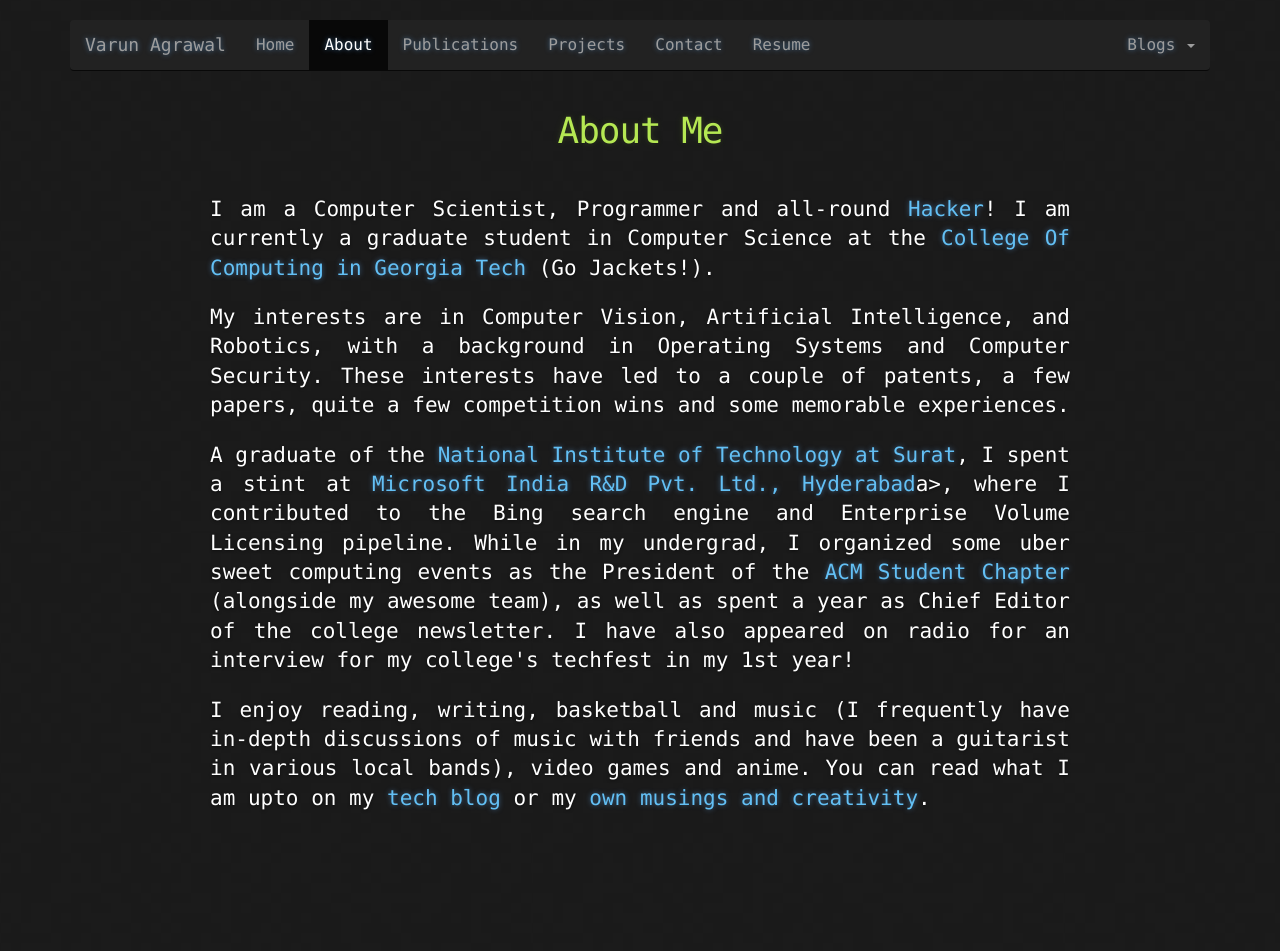
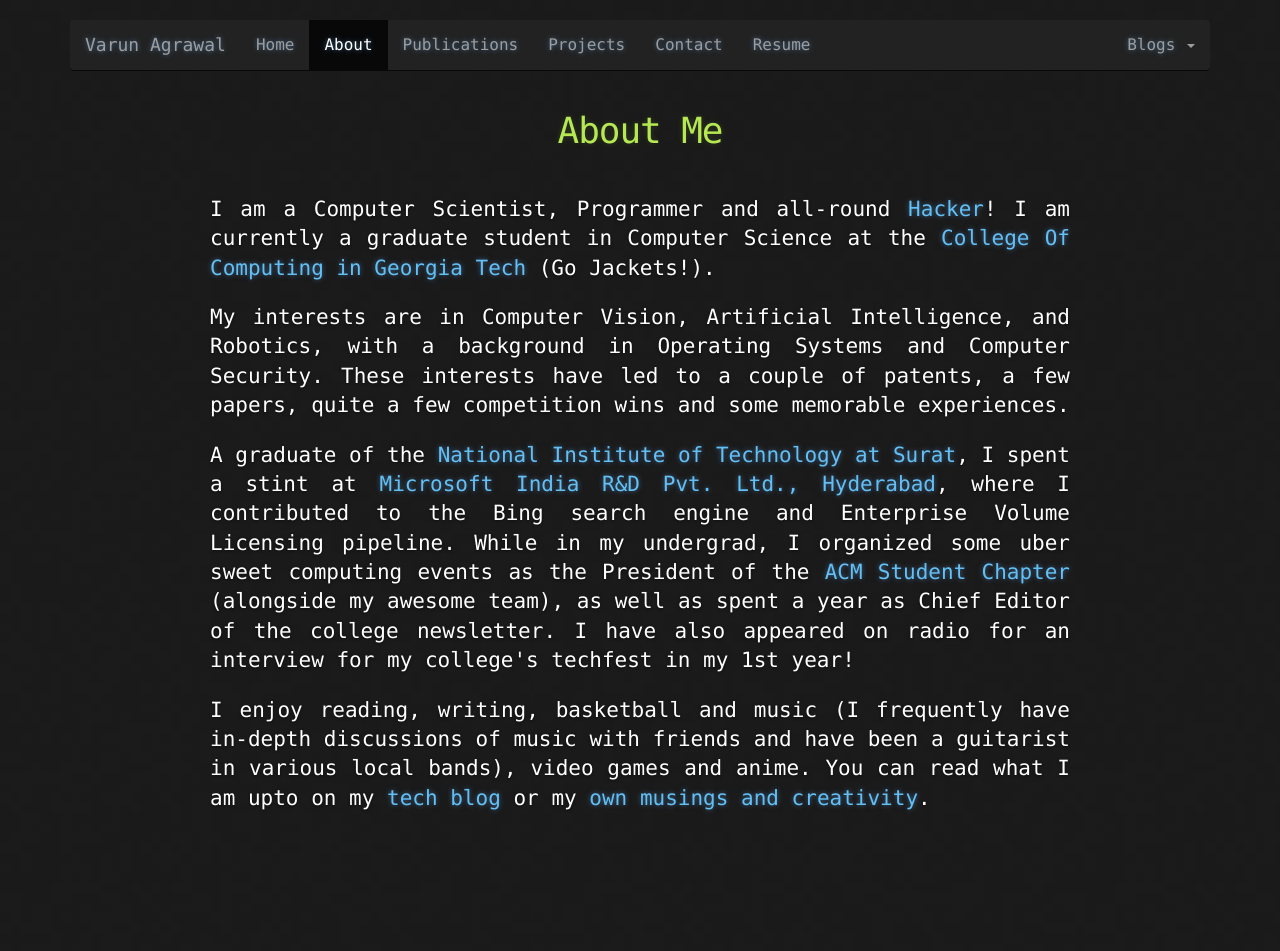
Before and after one commit to varunagrawal/varunagrawal.github.io, a Jekyll site: the page built from about.html, in a window 1280 px wide. Built offline with Jekyll 4.4.1, drawn with Linux system fonts in a browser that asks for light colours; nearby versions of some CDN libraries.

Commit message:
fixed small typo

```diff
--- a/about.html
+++ b/about.html
@@ -28,7 +28,7 @@ permalink: /about/
 
             <p class="lead">
                 A graduate of the <a href="http://svnit.ac.in/" target="_blank">National Institute of Technology at
-                Surat</a>, I spent a stint at <a href="https://www.microsoft.com/en-in/about/">Microsoft India R&D Pvt. Ltd., Hyderabad</a>a>, where I contributed to the Bing
+                Surat</a>, I spent a stint at <a href="https://www.microsoft.com/en-in/about/">Microsoft India R&D Pvt. Ltd., Hyderabad</a>, where I contributed to the Bing
                 search engine and Enterprise Volume Licensing pipeline. While in my undergrad, I organized some uber sweet
                 computing events as the President of the <a target="_blank" href="http://nitsurat.acm.org/">ACM Student
                 Chapter</a> (alongside my awesome team), as well as spent a year as Chief Editor of the college
```
